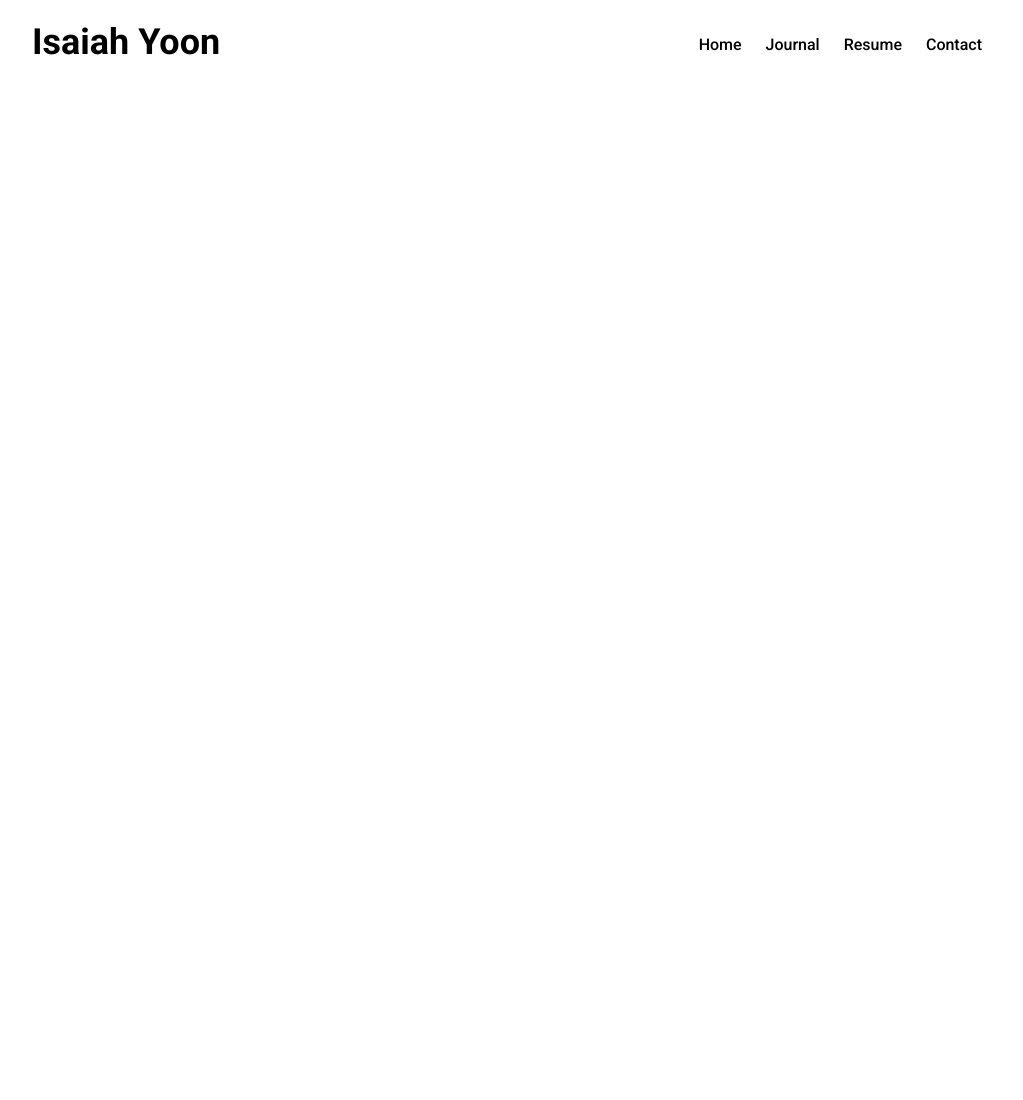
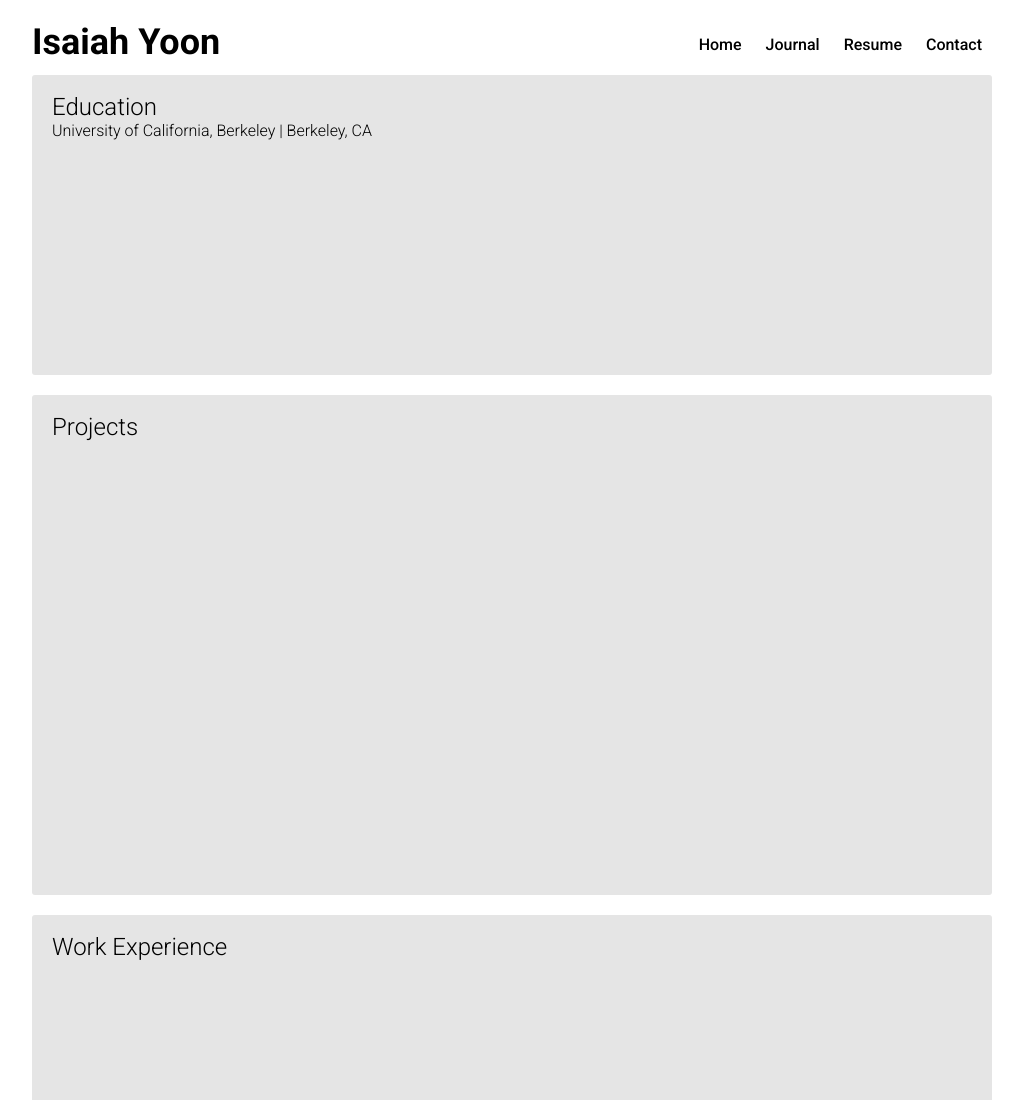
Before and after one commit to isaiahyoon/isaiahyoon.github.io, a plain HTML site: page resume.html in a window 1280 px wide. Shown: the top 1100 px of the page, without its empty margins (128-1151 px from the left). Before the commit the page ends 800 px from the top, so only its background shows below. Drawn offline with Linux system fonts and the light colour scheme.

Commit message:
Update resume view

```diff
--- a/assets/css/style.css
+++ b/assets/css/style.css
@@ -9,16 +9,19 @@ body, html {
 a {
     cursor: pointer;
     font-weight: 500;
+    margin: 0px auto;
 }
 
 a:link {
     color: inherit;
     text-decoration: none;
 }
+
 a:active {
     color: inherit;
     text-decoration: none;
 }
+
 a:visited {
     color: inherit;
     text-decoration: none;
@@ -165,38 +168,12 @@ aside {
     width: 320px;
 }
 
-
-
-
-
-
-
-
-
-
-
-
-
-
-
-
-
-
-
-
-
-
-
-
-
-
-
-
 /* Modal */
 
 #contact {
     cursor: pointer;
     font-weight: 500;
+    margin: 0 auto;
 }
 
 #modal-container {
@@ -267,3 +244,48 @@ input {
 input::-webkit-input-placeholder {
     color: white;
 }
+
+.page-contents {
+    transition: 0.5s;
+    display: ;
+}
+
+/* Resume */
+
+.resume-card {
+    background-color: #e5e5e5;
+    border-radius: 3px;
+    width: 100%;
+    height: 500px;
+    margin-bottom: 20px;
+}
+
+.resume-card * {
+    padding-left: 20px;
+    font-weight: 300;
+}
+
+.resume-category {
+    font-size: 24px;
+    padding-top: 20px;
+}
+
+#education-card {
+    height: 300px;
+}
+
+#projects-card {
+    height: 500px;
+}
+
+#experience-card {
+    height: 300px;
+}
+
+#skills-card {
+    height: 200px;
+}
+
+#awards-card {
+    height: 200px;
+}
--- a/resume.html
+++ b/resume.html
@@ -33,15 +33,33 @@
                 <nav id = "navbar">
                     <h1 id = "header">Isaiah Yoon</h1>
                     <ul>
-                        <li class = "navbar-items"><a href="index.html" title="Home">Home</a></li>
-                        <li class = "navbar-items"><a href="journal.html" title="Journal">Journal</a></li>
-                        <li class = "navbar-items"><a href="resume.html" title="Resume">Resume</a></li>
-                        <li class = "navbar-items"><div id = "contact">Contact</div></li>
+                        <a href="index.html" title="Home"><li class = "navbar-items">Home</li></a>
+                        <a href="journal.html" title="Journal"><li class = "navbar-items">Journal</li></a>
+                        <a href="resume.html" title="Resume"><li class = "navbar-items">Resume</li></a>
+                        <li class = "navbar-items" id = "contact">Contact</li>
                     </ul>
                     <div class = "clear">
                     </div>
                 </nav>
             </header>
+            <div class = "page-contents" id = "resume">
+                <div class = "resume-card" id = "education-card">
+                    <div class = "resume-category">Education</div>
+                    <div>University of California, Berkeley | Berkeley, CA</div>
+                </div>
+                <div class = "resume-card" id = "projects-card">
+                    <div class = "resume-category">Projects</div>
+                </div>
+                <div class = "resume-card" id = "experience-card">
+                    <div class = "resume-category">Work Experience</div>
+                </div>
+                <div class = "resume-card" id = "skills-card">
+                    <div class = "resume-category">Skills</div>
+                </div>
+                <div class = "resume-card" id = "awards-card">
+                    <div class = "resume-category">Awards</div>
+                </div>
+            </div>
         </div>
     </body>
 </html>
```
Also changed, not shown: index.html (+6 -4 lines), journal.html (+4 -4 lines).
